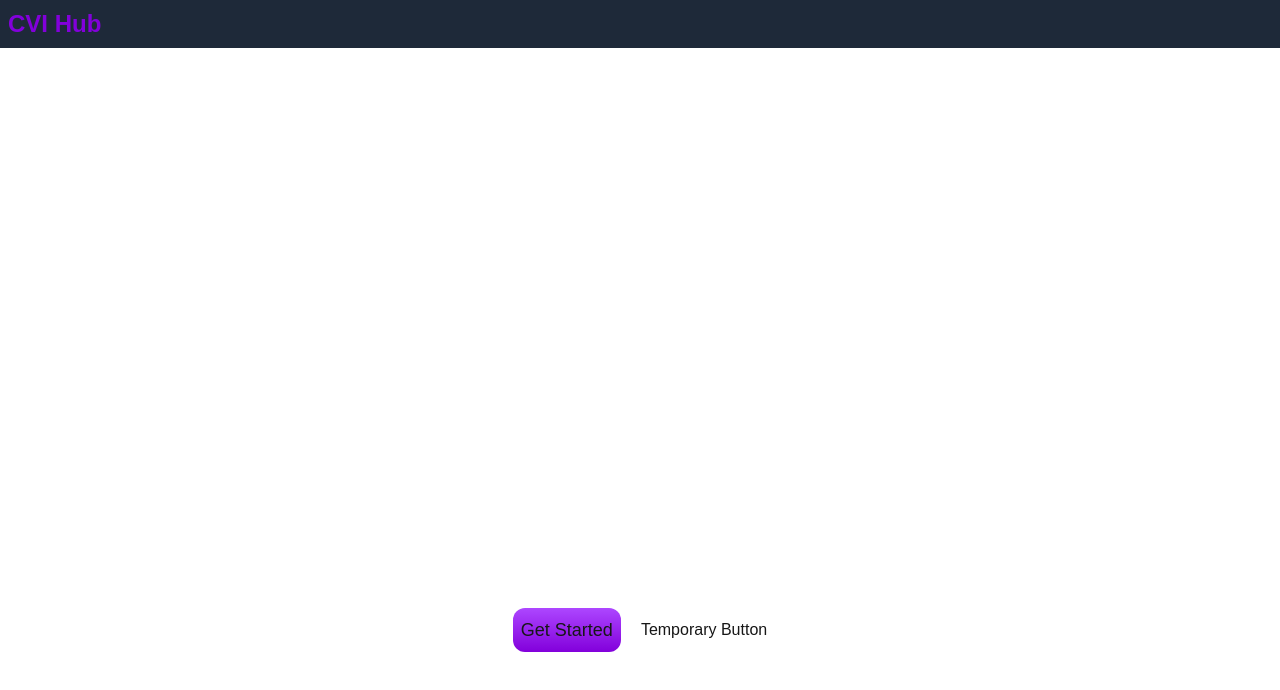
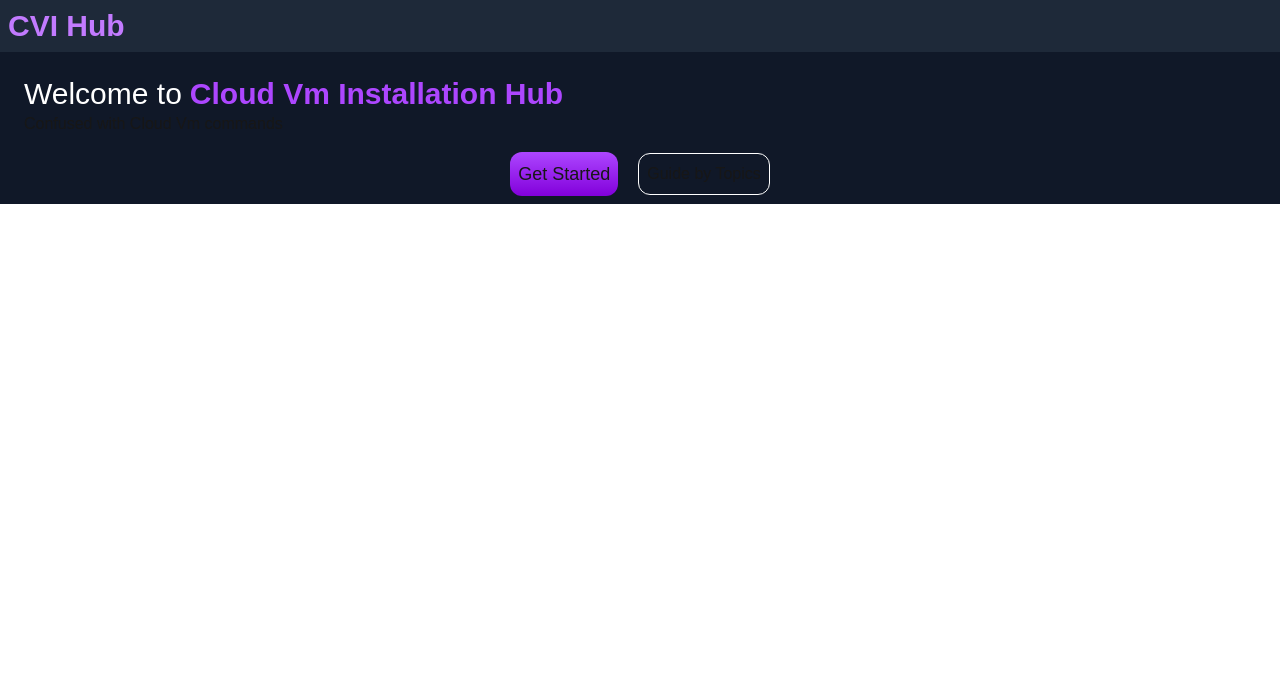
Before and after one commit to Eaman006/cvihub, a Next.js app: page / in a window 1280 px wide. Shown: the top 690 px of the page. Built offline with nearby package versions, Linux system fonts and the light colour scheme.

Commit message:
site building process

```diff
--- a/app/components/Navbar.js
+++ b/app/components/Navbar.js
@@ -3,7 +3,7 @@ import React from 'react'
 const Navbar = () => {
   return (
     <div className=' p-2 bg-gray-800 flex justify-between'>
-      <div className='font-extrabold text-2xl text-purple-700 '>
+      <div className='font-extrabold text-3xl text-purple-400 '>
         CVI Hub
       </div>
       <div>
--- a/app/layout.js
+++ b/app/layout.js
@@ -1,7 +1,6 @@
 import { Geist, Geist_Mono } from "next/font/google";
 import "./globals.css";
 import Navbar from "./components/Navbar";
-import ThemeProvider from "./providers/ThemeProvider";
 
 const geistSans = Geist({
   variable: "--font-geist-sans",
@@ -21,11 +20,11 @@ export const metadata = {
 export default function RootLayout({ children }) {
   return (
     <html lang="en">
-      <body className={`${geistSans.variable} ${geistMono.variable} antialiased bg-[#A3D5FF] dark:bg-gray-900 text-black dark:text-white transition-colors duration-300`}>
-        <ThemeProvider>
-          <Navbar />
-          {children}
-        </ThemeProvider>
+      <body
+        className={`${geistSans.variable} ${geistMono.variable} antialiased`}
+      >
+        <Navbar />
+        {children}
       </body>
     </html>
   );
--- a/app/page.js
+++ b/app/page.js
@@ -2,12 +2,16 @@ import Image from "next/image";
 
 export default function Home() {
   return (
-    <div className="">
-      <div className="h-[70vh]">
+    <div className="bg-gray-900 p-2">
+      <div className="flex">
+        <div className="m-2 p-2">
+          <div className="flex gap-2 text-white"><div className="text-3xl">Welcome to </div><div className="text-3xl text-purple-500 font-bold">Cloud Vm Installation Hub</div></div>
+          <div>Confused with Cloud Vm commands </div>
+        </div>
       </div>
       <div className="flex justify-center items-center gap-5">
         <button className="bg-gradient-to-t bg-purple-700 to-purple-500 text-lg p-2 rounded-xl cursor-pointer hover:bg-purple-900 hover:active:bg-purple-400">Get Started</button>
-        <button>Temporary Button</button>
+        <button className="border border-white p-2 rounded-xl cursor-pointer hover:bg-gray-700">Guide by Topics</button>
       </div>
 
     </div>
--- a/app/providers/ThemeProvider.js
+++ b/app/providers/ThemeProvider.js
@@ -7,10 +7,12 @@ const ThemeContext = createContext();
 export const useTheme = () => useContext(ThemeContext);
 
 export default function ThemeProvider({ children }) {
-  const [theme, setTheme] = useState("dark"); // Default to dark mode
+  const [theme, setTheme] = useState("");
+  const [mounted, setMounted] = useState(false);
 
   useEffect(() => {
-    const savedTheme = localStorage.getItem("theme") || "dark"; // Default is dark
+    setMounted(true);
+    const savedTheme = localStorage.getItem("theme") || "dark";
     setTheme(savedTheme);
     document.documentElement.classList.toggle("dark", savedTheme === "dark");
   }, []);
@@ -24,6 +26,11 @@ export default function ThemeProvider({ children }) {
     });
   };
 
+  // Prevent hydration mismatch by not rendering until mounted
+  if (!mounted) {
+    return null;
+  }
+
   return (
     <ThemeContext.Provider value={{ theme, toggleTheme }}>
       {children}
```
